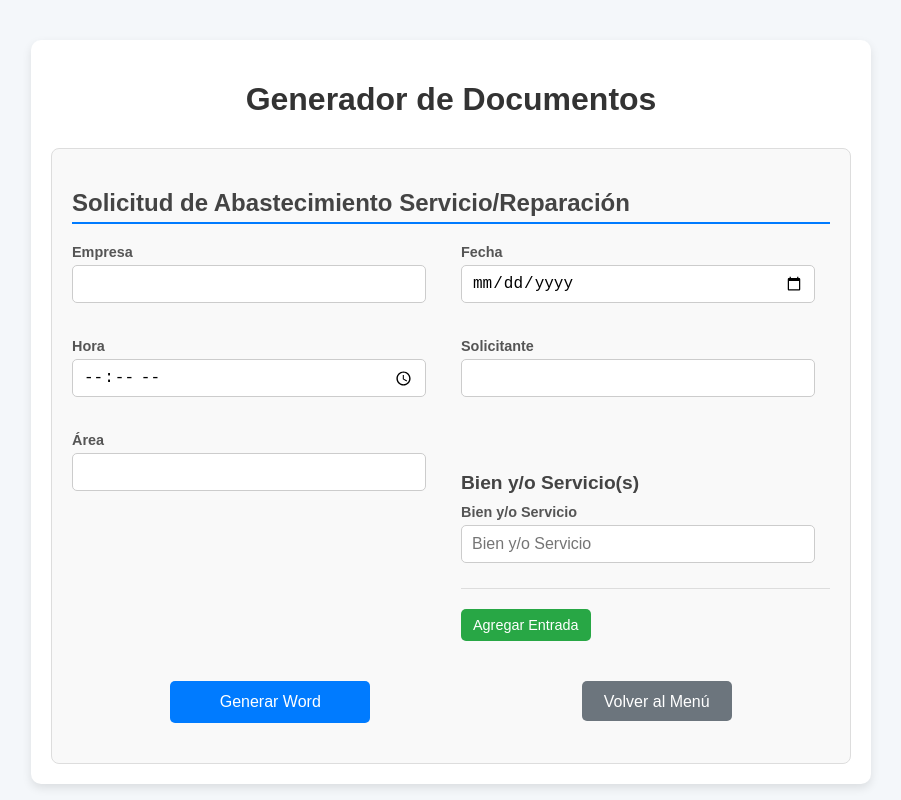
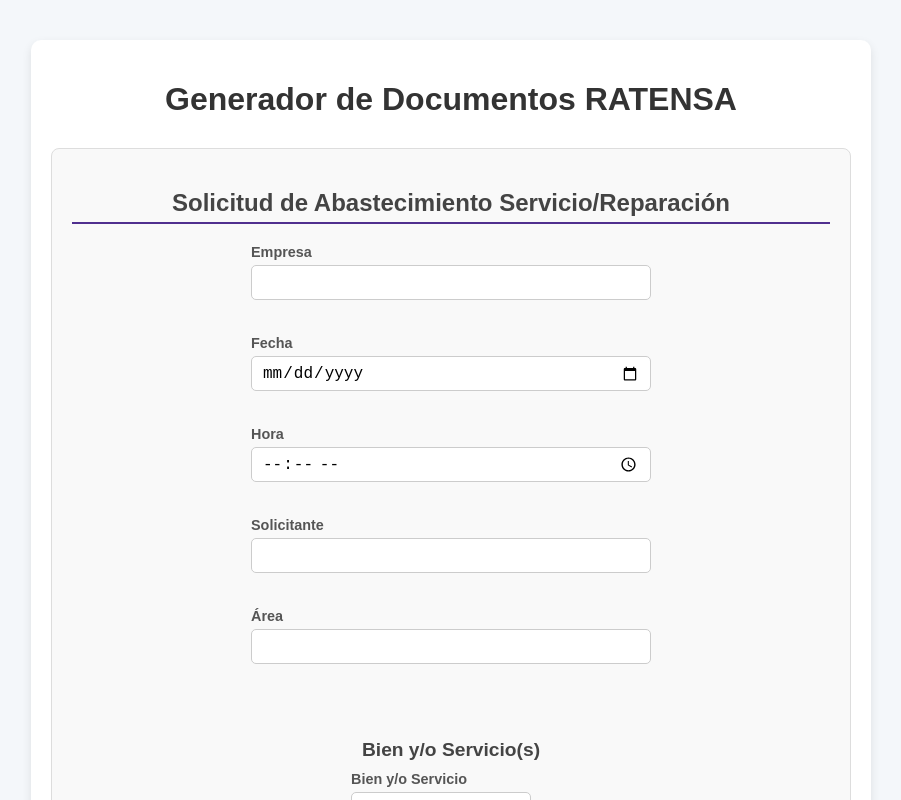
Before and after one commit to MathiusZamora/GeneradorDocumentos, a React (Create React App) app in the folder frontend/: page /solicitud-abastecimiento in a window 1280 px wide. Shown: the top 800 px of the page, without its empty margins (189-1090 px from the left). Built offline with nearby package versions, Linux system fonts and the light colour scheme.

Commit message:
another already automated form has been added

```diff
--- a/frontend/src/App.css
+++ b/frontend/src/App.css
@@ -32,18 +32,24 @@
   font-size: 1.5rem;
   color: #444;
   margin-bottom: 20px;
-  border-bottom: 2px solid #007bff;
+  border-bottom: 2px solid #502f8f;
   padding-bottom: 5px;
+  text-align: center;
 }
 
 .form-grid {
-  display: grid;
-  grid-template-columns: repeat(auto-fit, minmax(300px, 1fr));
+  display: flex;
+  flex-direction: column;
+  align-items: center;
   gap: 20px;
+  width: 100%;
+  max-width: 400px;
+  margin: 0 auto;
 }
 
 .form-group {
   margin-bottom: 15px;
+  width: 100%;
 }
 
 .form-group label {
@@ -52,16 +58,18 @@
   color: #555;
   margin-bottom: 5px;
   font-weight: bold;
+  text-align: left;
 }
 
 .form-group input {
-  width: 90%;
-  height: 16px;
+  width: 100%;
+  height: 35px;
   padding: 10px;
   font-size: 1rem;
   border: 1px solid #ccc;
   border-radius: 5px;
   transition: border-color 0.3s ease;
+  box-sizing: border-box;
 }
 
 .form-group input:focus {
@@ -81,7 +89,7 @@
   width: 200px;
   margin: 20px auto;
   padding: 12px;
-  background-color: #007bff;
+  background-color: #122f83;
   color: #fff;
   border: none;
   border-radius: 5px;
@@ -105,7 +113,7 @@
   width: 100%;
   max-width: 400px;
   padding: 15px;
-  background-color: #28a745;
+  background-color: #502f8f;
   color: #fff;
   border: none;
   border-radius: 5px;
@@ -115,7 +123,7 @@
 }
 
 .menu-btn:hover {
-  background-color: #218838;
+  background-color: #113985;
 }
 
 .button-group {
@@ -146,31 +154,37 @@
 
 .items-section {
   margin-top: 20px;
+  width: 100%;
 }
 
 .items-section h3 {
   font-size: 1.2rem;
   color: #444;
   margin-bottom: 10px;
+  text-align: center;
 }
 
 .item-group {
   display: flex;
-  flex-wrap: wrap;
+  justify-content: center;
   align-items: flex-start;
   gap: 10px;
   margin-bottom: 20px;
   border-bottom: 1px solid #ddd;
   padding-bottom: 10px;
+  width: 100%;
+  flex-wrap: wrap;
 }
 
 .item-group .form-group {
   flex: 1;
-  min-width: 200px;
+  min-width: 150px;
+  max-width: 200px; -align: center;
 }
 
 .item-group input {
   width: 90%;
+  margin: 0 auto;
 }
 
 .add-item-btn,
@@ -181,15 +195,17 @@
   font-size: 0.9rem;
   cursor: pointer;
   transition: background-color 0.3s ease;
+  display: block;
+  margin: 0 auto; /* Centra los botones */
 }
 
 .add-item-btn {
-  background-color: #28a745;
+  background-color: #502f8f;
   color: #fff;
 }
 
 .add-item-btn:hover {
-  background-color: #218838;
+  background-color: #113985;
 }
 
 .remove-item-btn {
--- a/frontend/src/App.js
+++ b/frontend/src/App.js
@@ -2,6 +2,7 @@
 import { BrowserRouter as Router, Routes, Route } from 'react-router-dom';
 import MainMenu from './components/Mimenu';
 import FormSection from './components/FormSection';
+import ActaEntrega from './components/ActaEntrega';
 import './App.css';
 
 const App = () => {
@@ -37,7 +38,7 @@
           path="/solicitud-abastecimiento"
           element={
             <div className="container">
-              <h1>Generador de Documentos</h1>
+              <h1>Generador de Documentos RATENSA</h1>
               <FormSection
                 title="Solicitud de Abastecimiento Servicio/Reparación"
                 fields={solicitudFields}
@@ -52,7 +53,7 @@
           path="/control-horas-extras"
           element={
             <div className="container">
-              <h1>Generador de Documentos</h1>
+              <h1>Generador de Documentos RATENSA</h1>
               <FormSection
                 title="Control de Horas Extras"
                 fields={horasExtrasFields}
@@ -63,6 +64,10 @@
             </div>
           }
         />
+        <Route
+          path="/acta-entrega"
+          element={<ActaEntrega />}
+        />
       </Routes>
     </Router>
   );
--- /dev/null
+++ b/frontend/src/components/ActaEntrega.js
@@ -0,0 +1,38 @@
+import React from 'react';
+import FormSection from './FormSection';
+
+const ActaEntrega = () => {
+  const handleSuccess = () => alert('Documento generado con éxito');
+
+  const fields = [
+    { name: 'fecha', label: 'Fecha', type: 'date', required: true },
+    { name: 'nombre', label: 'Nombre', required: true },
+    { name: 'cedula', label: 'Número de Cédula', required: true },
+    { name: 'puesto', label: 'Puesto', required: true },
+    { name: 'producto', label: 'Producto', required: true },
+  ];
+
+  const itemFields = [
+    { name: 'equipo', label: 'Equipo (cantidad)', required: true },
+    { name: 'descripcion', label: 'Descripción', required: false },
+    { name: 'marca', label: 'Marca', required: true },
+    { name: 'modelo', label: 'Modelo', required: false },
+    { name: 'n_s', label: 'N° S', required: false },
+  ];
+
+  return (
+    <div className="container">
+      <h1>Generador de Documentos RATENSA</h1>
+      <FormSection
+        title="Acta de Entrega"
+        fields={fields}
+        allowMultipleItems={true}
+        itemFields={itemFields}
+        onSubmitSuccess={handleSuccess}
+        maxItems={7} // Límite de 7 entradas
+      />
+    </div>
+  );
+};
+
+export default ActaEntrega;
--- a/frontend/src/components/FormSection.js
+++ b/frontend/src/components/FormSection.js
@@ -4,7 +4,7 @@
 import axios from 'axios';
 import { useNavigate } from 'react-router-dom';
 
-const FormSection = ({ title, fields, allowMultipleItems = false, itemField, itemFields, onSubmitSuccess }) => {
+const FormSection = ({ title, fields, allowMultipleItems = false, itemField, itemFields, onSubmitSuccess, maxItems }) => {
   const navigate = useNavigate();
   const initialItem = itemFields
     ? itemFields.reduce((acc, field) => ({ ...acc, [field.name]: '' }), {})
@@ -49,15 +49,37 @@
     }),
     onSubmit: async (values) => {
       try {
-        const payload = allowMultipleItems
-          ? {
+        let payload;
+        if (allowMultipleItems) {
+          if (title === 'Acta de Entrega') {
+            // Mapear las entradas a la estructura esperada por la plantilla (equipo1, descripcion1, etc.)
+            const equiposData = {};
+            values.horasExtras.forEach((entrada, index) => {
+              const idx = index + 1;
+              equiposData[`equipo${idx}`] = entrada.equipo || '';
+              equiposData[`descripcion${idx}`] = entrada.descripcion || '';
+              equiposData[`marca${idx}`] = entrada.marca || '';
+              equiposData[`modelo${idx}`] = entrada.modelo || '';
+              equiposData[`n_s${idx}`] = entrada.n_s || '';
+            });
+            payload = {
+              tipoFormulario: title,
+              ...values,
+              horasExtras: values.horasExtras,
+              ...equiposData,
+            };
+          } else {
+            payload = {
               tipoFormulario: title,
               ...values,
               ...(title === 'Solicitud de Abastecimiento Servicio/Reparación'
                 ? { bienServicios: values.horasExtras }
                 : { horasExtras: values.horasExtras }),
-            }
-          : { tipoFormulario: title, ...values };
+            };
+          }
+        } else {
+          payload = { tipoFormulario: title, ...values };
+        }
         console.log('Payload enviado al backend:', payload);
         const response = await axios.post(
           'http://localhost:5000/api/generar-word',
@@ -97,7 +119,6 @@
     const inicioMinutes = parseTimeToMinutes(inicio);
     const finMinutes = parseTimeToMinutes(finalizacion);
 
-    // Ya no verificamos si inicioMinutes o finMinutes son 0, porque 0 es un valor válido (e.g., "12:00 AM")
     let diffMinutes = finMinutes - inicioMinutes;
     if (diffMinutes < 0) {
       diffMinutes += 24 * 60; // Sumar 24 horas en minutos si cruza el día
@@ -108,6 +129,10 @@
   };
 
   const handleAddItem = () => {
+    if (maxItems && items.length >= maxItems) {
+      alert(`No se pueden agregar más de ${maxItems} entradas.`);
+      return;
+    }
     const newItems = [...items, { ...initialItem }];
     setItems(newItems);
     formik.setFieldValue('horasExtras', newItems);
@@ -178,7 +203,7 @@
           ))}
           {allowMultipleItems && (
             <div className="items-section">
-              <h3>{itemFields ? 'Entradas de Horas Extras' : itemField.label + '(s)'}</h3>
+              <h3>{title === 'Acta de Entrega' ? 'Entradas de Equipos' : (itemFields ? 'Entradas de Horas Extras' : itemField.label + '(s)')}</h3>
               {items.map((item, index) => (
                 <div key={index} className="item-group">
                   {(itemFields || [itemField]).map((field) => (
--- a/frontend/src/components/Mimenu.js
+++ b/frontend/src/components/Mimenu.js
@@ -6,7 +6,7 @@
 
   return (
     <div className="container">
-      <h1>Generador de Documentos</h1>
+      <h1>Generador de Documentos RATENSA</h1>
       <div className="menu">
         <button
           className="menu-btn"
@@ -20,6 +20,12 @@
         >
           Control de Horas Extras
         </button>
+        <button
+          className="menu-btn"
+          onClick={() => navigate('/acta-entrega')}
+        >
+          Acta de Entrega
+        </button>
       </div>
     </div>
   );
```
Also changed, not shown: 2 other files (tests, documents, lock files or other folders).
